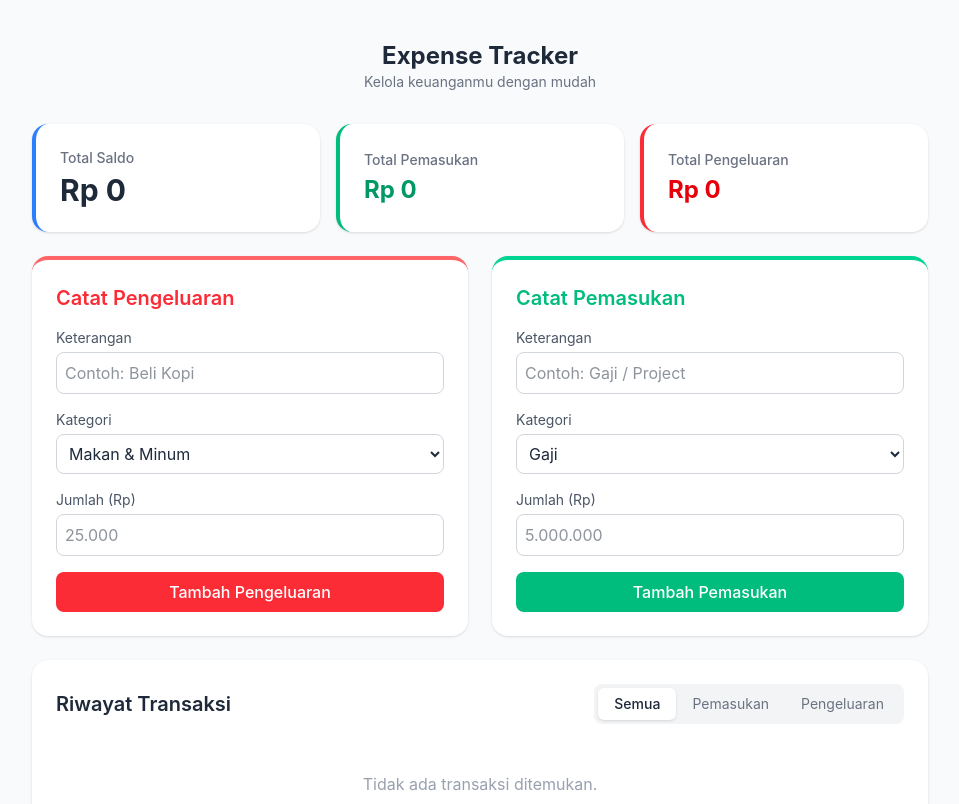
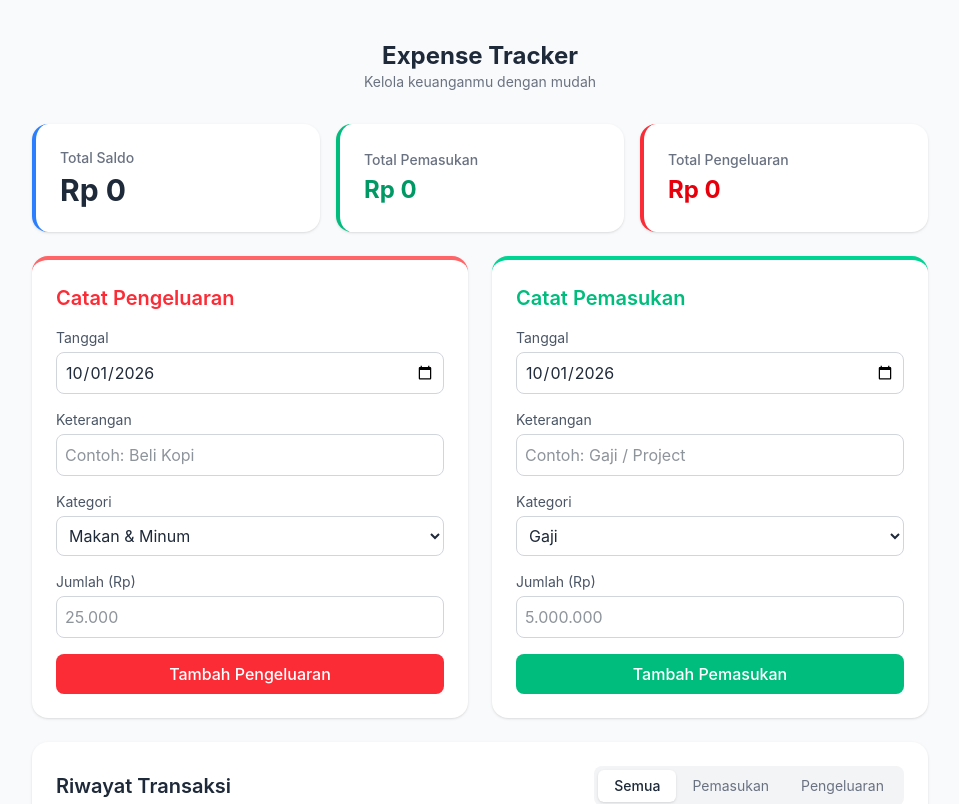
Before and after one commit to husnifatah-dev/expense-tracker, a React (Vite) app: page / in a window 1280 px wide. Shown: the top 804 px of the page, without its empty margins (160-1119 px from the left). Built offline with nearby package versions, Linux system fonts and the light colour scheme.

Commit message:
feat: add date picker to transaction forms for backdating

```diff
--- a/src/App.tsx
+++ b/src/App.tsx
@@ -20,7 +20,7 @@ function App() {
     localStorage.setItem('transactions', JSON.stringify(transactions));
   }, [transactions]);
 
-  const addTransaction = (type: 'income' | 'expense', desc: string, amountStr: string, category: string) => {
+  const addTransaction = (type: 'income' | 'expense', desc: string, amountStr: string, category: string, dateStr: string) => {
     if (!desc || !amountStr) return;
     const amount = parseFloat(amountStr);
     if (isNaN(amount) || amount <= 0) return;
@@ -30,7 +30,7 @@ function App() {
       description: desc,
       amount,
       type,
-      date: new Date().toISOString(),
+      date: new Date(dateStr).toISOString(),
       category,
     };
     setTransactions(prev => [newTransaction, ...prev]);
--- a/src/components/TransactionForm.tsx
+++ b/src/components/TransactionForm.tsx
@@ -1,16 +1,25 @@
+// src/components/TransactionForm.tsx
 import { useState } from 'react';
 import Swal from 'sweetalert2';
 
 type TransactionFormProps = {
   type: 'income' | 'expense';
   categories: string[];
-  onSubmit: (type: 'income' | 'expense', desc: string, amount: string, category: string) => void;
+  onSubmit: (type: 'income' | 'expense', desc: string, amount: string, category: string, date: string) => void;
+};
+
+const getTodayString = () => {
+  const today = new Date();
+  const offset = today.getTimezoneOffset() * 60000;
+  return new Date(today.getTime() - offset).toISOString().split('T')[0];
 };
 
 export default function TransactionForm({ type, categories, onSubmit }: TransactionFormProps) {
   const [desc, setDesc] = useState('');
   const [amount, setAmount] = useState('');
   const [category, setCategory] = useState(categories[0]);
+
+  const [date, setDate] = useState(getTodayString());
 
   const isExpense = type === 'expense';
   const borderTopClass = isExpense ? 'border-red-400' : 'border-emerald-400';
@@ -37,11 +46,13 @@ export default function TransactionForm({ type, categories, onSubmit }: Transact
     e.preventDefault();
 
     const cleanAmount = amount.replace(/\./g, '');
-    onSubmit(type, desc, cleanAmount, category);
+
+    onSubmit(type, desc, cleanAmount, category, date);
 
     setDesc('');
     setAmount('');
     setCategory(categories[0]);
+    setDate(getTodayString());
 
     Swal.fire({
       title: 'Berhasil!',
@@ -49,6 +60,9 @@ export default function TransactionForm({ type, categories, onSubmit }: Transact
       icon: 'success',
       timer: 1500,
       showConfirmButton: false,
+      customClass: {
+        popup: 'rounded-2xl'
+      }
     });
   };
 
@@ -56,6 +70,19 @@ export default function TransactionForm({ type, categories, onSubmit }: Transact
     <div className={`bg-white p-6 rounded-2xl shadow-sm border-t-4 ${borderTopClass}`}>
       <h2 className={`text-xl font-semibold mb-4 ${titleClass}`}>{title}</h2>
       <form onSubmit={handleSubmit} className="space-y-4">
+
+        {/* Input Tanggal */}
+        <div>
+          <label className="block text-sm text-gray-600 mb-1">Tanggal</label>
+          <input
+            type="date"
+            value={date}
+            onChange={(e) => setDate(e.target.value)}
+            className={`w-full border border-gray-300 rounded-lg p-2 focus:outline-none focus:ring-2 ${focusRingClass} bg-white`}
+            required
+          />
+        </div>
+
         <div>
           <label className="block text-sm text-gray-600 mb-1">Keterangan</label>
           <input
@@ -67,6 +94,7 @@ export default function TransactionForm({ type, categories, onSubmit }: Transact
             required
           />
         </div>
+
         <div>
           <label className="block text-sm text-gray-600 mb-1">Kategori</label>
           <select
@@ -79,6 +107,7 @@ export default function TransactionForm({ type, categories, onSubmit }: Transact
             ))}
           </select>
         </div>
+
         <div>
           <label className="block text-sm text-gray-600 mb-1">Jumlah (Rp)</label>
           <input
@@ -91,6 +120,7 @@ export default function TransactionForm({ type, categories, onSubmit }: Transact
             required
           />
         </div>
+
         <button type="submit" className={`w-full text-white rounded-lg p-2 font-medium transition-colors ${buttonClass}`}>
           {buttonText}
         </button>
```
